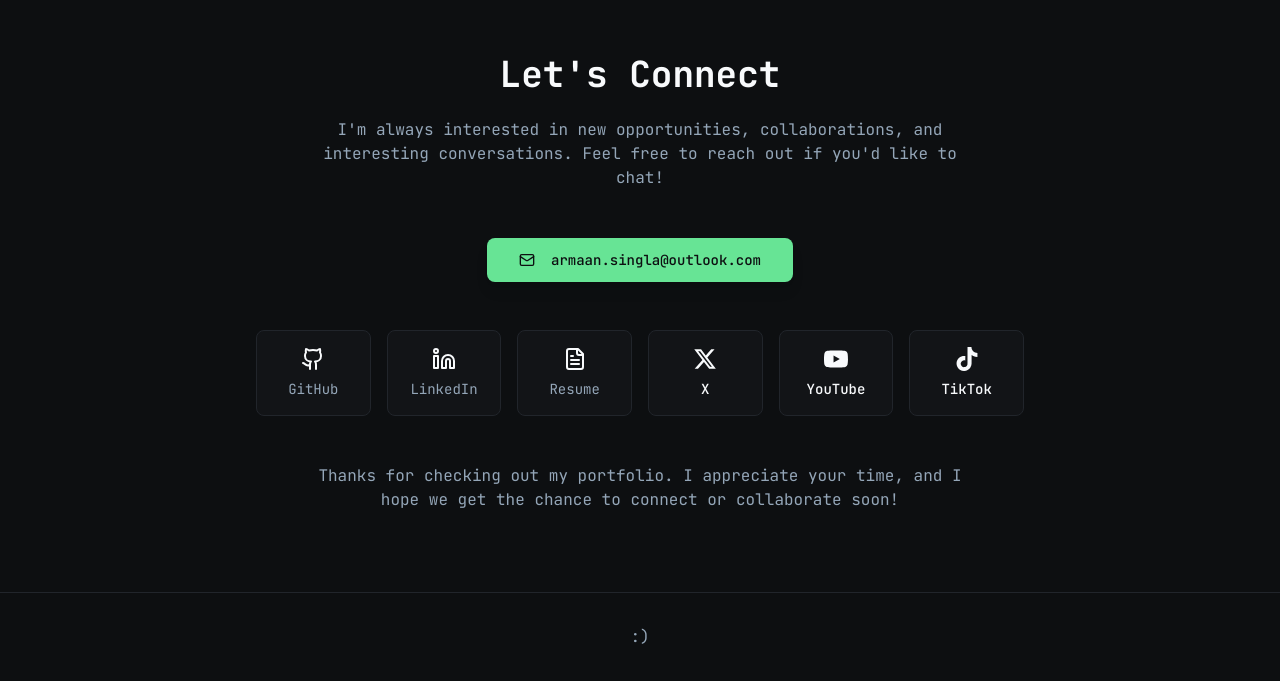
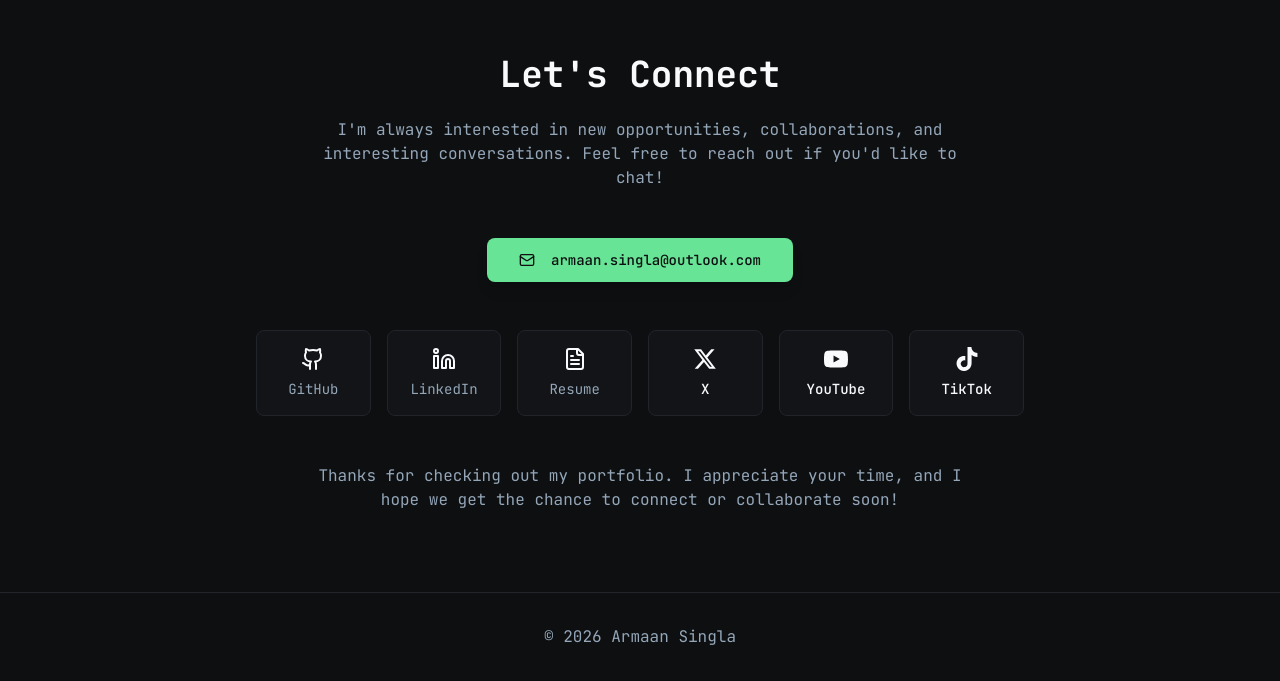
Before and after one commit to armaansingla14/personal-website, a React (Vite) app in the folder armaan-singla-portfolio-main/: page / in a window 1280 px wide. Shown: the part 3921-4602 px from the top of the page. Built offline with nearby package versions, Linux system fonts and the light colour scheme.

Commit message:
Update footer to copyright line

```diff
--- a/armaan-singla-portfolio-main/src/pages/Index.tsx
+++ b/armaan-singla-portfolio-main/src/pages/Index.tsx
@@ -21,7 +21,7 @@ const Index = () => {
       <footer className="border-t border-border py-8 px-6">
         <div className="max-w-4xl mx-auto text-center text-muted-foreground font-mono">
           <p>
-            :)
+            © 2026 Armaan Singla
           </p>
         </div>
       </footer>
```
